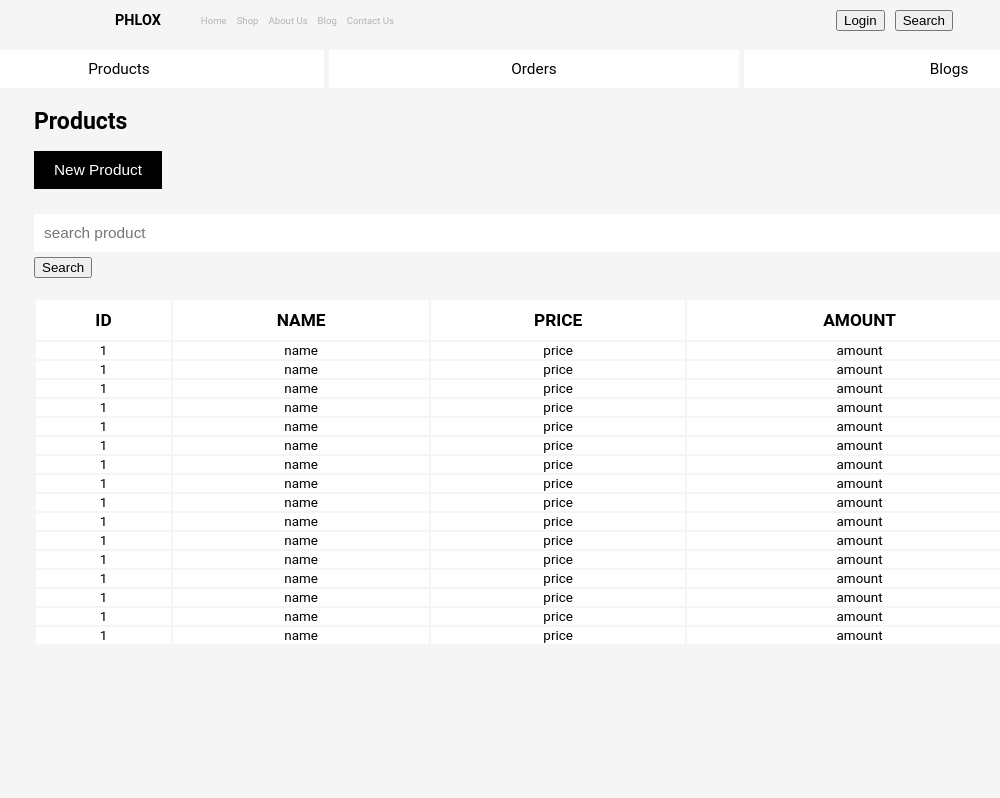
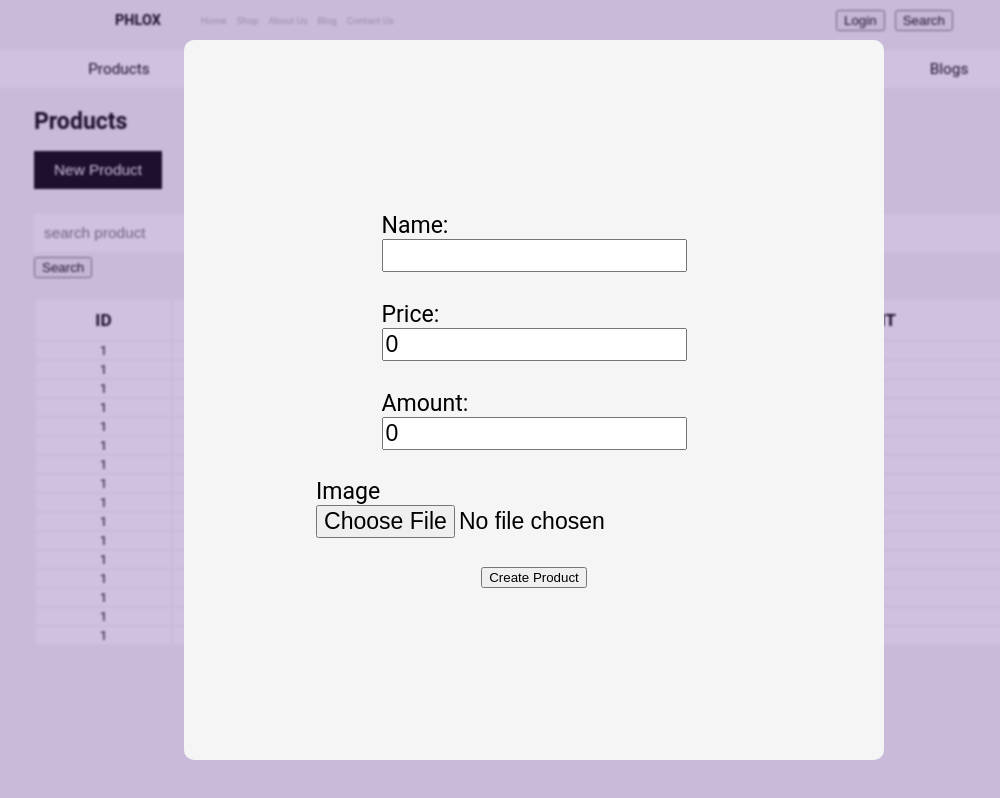
Before and after one commit to MarcialFantini/ecommersFront, a Next.js app: page /admin/products in a window 1280 px wide. Shown: the whole page, without its empty margins (106-1106 px from the left). Built offline with nearby package versions, Linux system fonts and the light colour scheme.

Commit message:
update products

```diff
--- /dev/null
+++ b/src/components/ProductFormCreator/index.tsx
@@ -0,0 +1,89 @@
+import { ProductFormCreate } from "@/interfaces/DB";
+import React, { useState } from "react";
+
+import style from "./style.module.css";
+
+function ProductFormCreator() {
+  const initialProduct: ProductFormCreate = {
+    name: "",
+    price: 0,
+    amount: 0,
+    image: null,
+  };
+
+  const [product, setProduct] = useState<ProductFormCreate>(initialProduct);
+
+  const handleInputChange = (event: React.ChangeEvent<HTMLInputElement>) => {
+    const { name, value } = event.target;
+    setProduct((prevProduct) => ({
+      ...prevProduct,
+      [name]: value,
+    }));
+  };
+
+  const handleImageChange = (event: React.ChangeEvent<HTMLInputElement>) => {
+    const selectedImage = event.target.files?.[0] || null;
+    setProduct((prevProduct) => ({
+      ...prevProduct,
+      image: selectedImage,
+    }));
+  };
+
+  const handleSubmit = (event: React.FormEvent) => {
+    event.preventDefault();
+    // Aquí puedes agregar la lógica para enviar los datos del producto al servidor
+    console.log("Product submitted:", product);
+    setProduct(initialProduct);
+  };
+
+  return (
+    <div className={style.formContainer}>
+      <form className={style.form} onSubmit={handleSubmit}>
+        <label htmlFor="name">
+          Name:
+          <input
+            type="text"
+            id="name"
+            name="name"
+            value={product.name}
+            onChange={handleInputChange}
+          />
+        </label>
+
+        <label htmlFor="price">
+          Price:
+          <input
+            type="number"
+            id="price"
+            name="price"
+            value={product.price}
+            onChange={handleInputChange}
+          />
+        </label>
+        <label htmlFor="amount">
+          Amount:
+          <input
+            type="number"
+            id="amount"
+            name="amount"
+            value={product.amount}
+            onChange={handleInputChange}
+          />
+        </label>
+        <label htmlFor="image">
+          Image
+          <input
+            type="file"
+            id="image"
+            name="image"
+            accept="image/*" // Aceptar solo archivos de imagen
+            onChange={handleImageChange}
+          />
+        </label>
+        <button type="submit">Create Product</button>
+      </form>
+    </div>
+  );
+}
+
+export default ProductFormCreator;
--- /dev/null
+++ b/src/components/ProductFormCreator/style.module.css
@@ -0,0 +1,44 @@
+.formContainer {
+  position: absolute;
+  left: 0;
+  top: 0;
+
+  height: 100%;
+  width: 100%;
+
+  background: rgba(102, 51, 153, 0.3);
+  backdrop-filter: blur(1px);
+
+  display: flex;
+  justify-content: center;
+  align-items: center;
+}
+
+.form {
+  display: flex;
+  align-items: center;
+  flex-direction: column;
+
+  justify-content: center;
+
+  width: 90%;
+  height: 90%;
+
+  max-width: 700px;
+  gap: 3rem;
+
+  background: whitesmoke;
+
+  border-radius: 10px;
+}
+
+.form label {
+  display: flex;
+  flex-direction: column;
+
+  font-size: 2.4rem;
+}
+
+.form label input {
+  font-size: 2.4rem;
+}
--- a/src/components/ProductPageAdmin/index.tsx
+++ b/src/components/ProductPageAdmin/index.tsx
@@ -1,14 +1,20 @@
 "use client";
 
-import React from "react";
+import { useState } from "react";
 
 import style from "./style.module.css";
 import ProductsList from "../ProductsList";
 import TableProduct from "../TableProduct";
+import ProductFormCreator from "../ProductFormCreator";
 
 function ProductPageAdmin() {
+  const [isActiveCreate, setIsActiveCreate] = useState(true);
+
+  const toggleActive = () => setIsActiveCreate(!isActiveCreate);
+
   return (
     <div>
+      {isActiveCreate ? <ProductFormCreator></ProductFormCreator> : null}
       <div className={style.containerTitle}>
         <h1>Products</h1>
         <button>New Product</button>
--- /dev/null
+++ b/src/interfaces/DB.ts
@@ -0,0 +1,48 @@
+export interface User {
+  id: number;
+  name: string;
+  isAdmin: boolean;
+  password: string;
+  email: string;
+}
+
+export interface Product {
+  id: number;
+  name: string;
+  price: number;
+  amount: number;
+}
+
+export interface ProductFormCreate {
+  image: File | null;
+  name: string;
+  price: number;
+  amount: number;
+}
+
+export interface Order {
+  id: number;
+  id_usuario: number;
+  id_product: number;
+  amount: number;
+}
+
+export interface ImageProduct {
+  id: number;
+  url: string;
+  id_product: number;
+}
+
+export interface Blog {
+  id: number;
+  url_image: string;
+  category: string;
+  title: string;
+  sub_title: string;
+}
+
+export interface BlogText {
+  id: number;
+  text_blg: string;
+  id_blog: number;
+}
```
